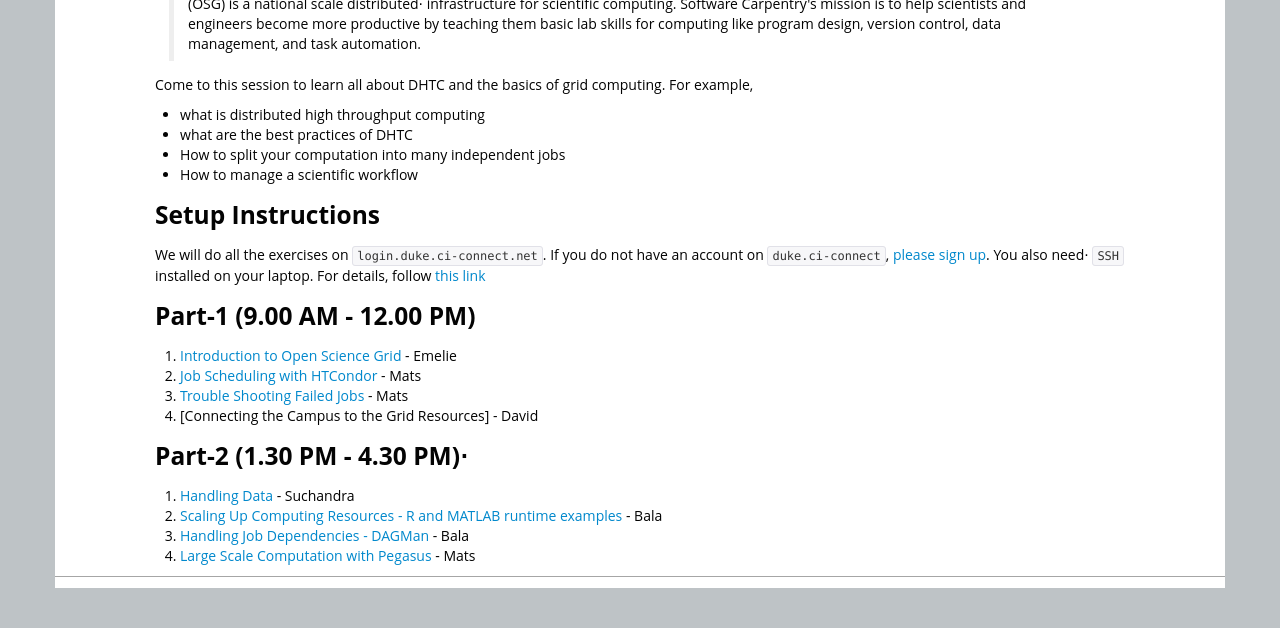
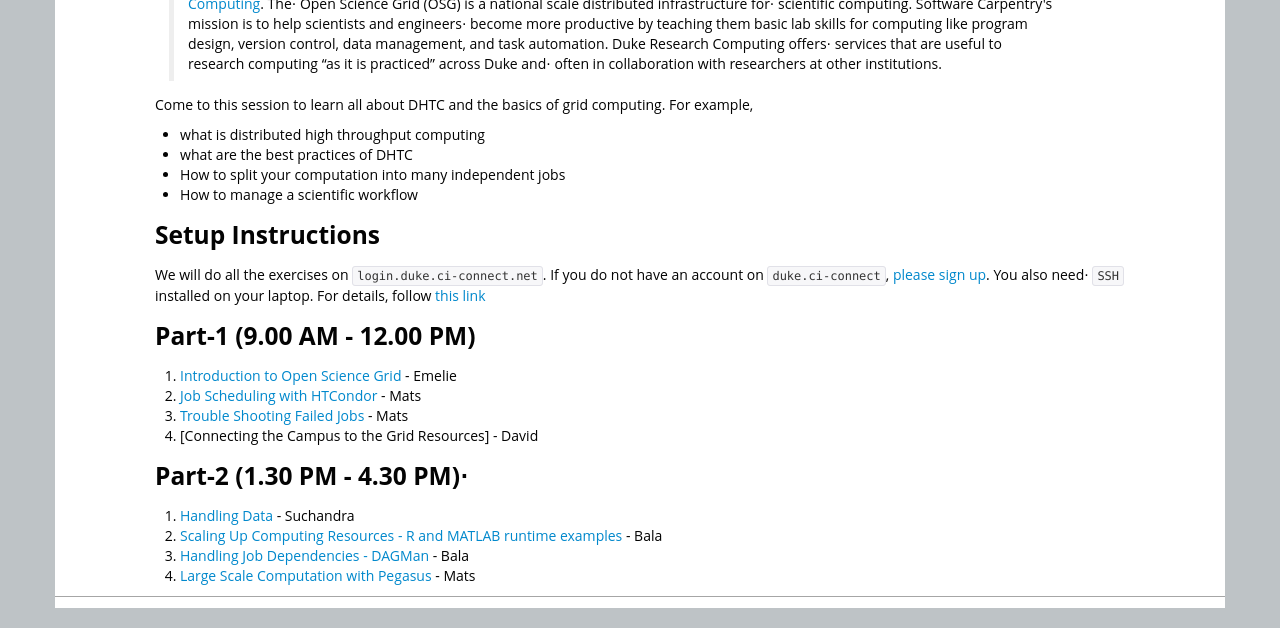
Before and after one commit to SWC-OSG-Workshop/2015-10-27-duke, a Jekyll site: the page built from novice/DHTC/index.md, in a window 1280 px wide. Shown: the part 367-995 px from the top of the page. Built offline with Jekyll 4.4.1, drawn with Linux system fonts in a browser that asks for light colours; some of the changed text lies outside the part shown.

Commit message:
add credit to duke on the index.md files of each lesson

```diff
--- a/novice/DHTC/index.md
+++ b/novice/DHTC/index.md
@@ -12,11 +12,16 @@
 >####Time: 9:00 AM - 12.00 PM (Part-1) and 1.30 PM - 4.30 PM (Part-2), Oct 29th 2015
 >
 > This Duke-OSG event is being run by the [open science grid (OSG)](http://opensciencegrid.org/), in collaboration with⋅
-> [Software Carpentry](http://software-carpentry.org).  The Open Science Grid (OSG) is a national scale distributed⋅
->  infrastructure for scientific computing.  Software Carpentry's mission is to help scientists and engineers
+> [Software Carpentry](http://software-carpentry.org)⋅
+> and <a href="https://rc.duke.edu/author/mdelongduke-edu/">Duke Research Computing</a>.  The⋅
+> Open Science Grid (OSG) is a national scale distributed infrastructure for⋅
+> scientific computing.  Software Carpentry's mission is to help scientists and engineers⋅
 >  become more productive by teaching them basic lab skills for computing
->  like program design, version control, data management, and task automation.
+>  like program design, version control, data management, and task automation. Duke Research Computing offers⋅
+> services that are useful to research computing “as it is practiced” across Duke and⋅
+> often in collaboration with researchers at other institutions.
 >
+
 
 
 Come to this session to learn all about DHTC and the basics of grid computing. For example,
```
Also changed, not shown: novice/git/index.md (+7 -3 lines), novice/python/index.md (+8 -3 lines), novice/shell/index.md (+9 -3 lines).
